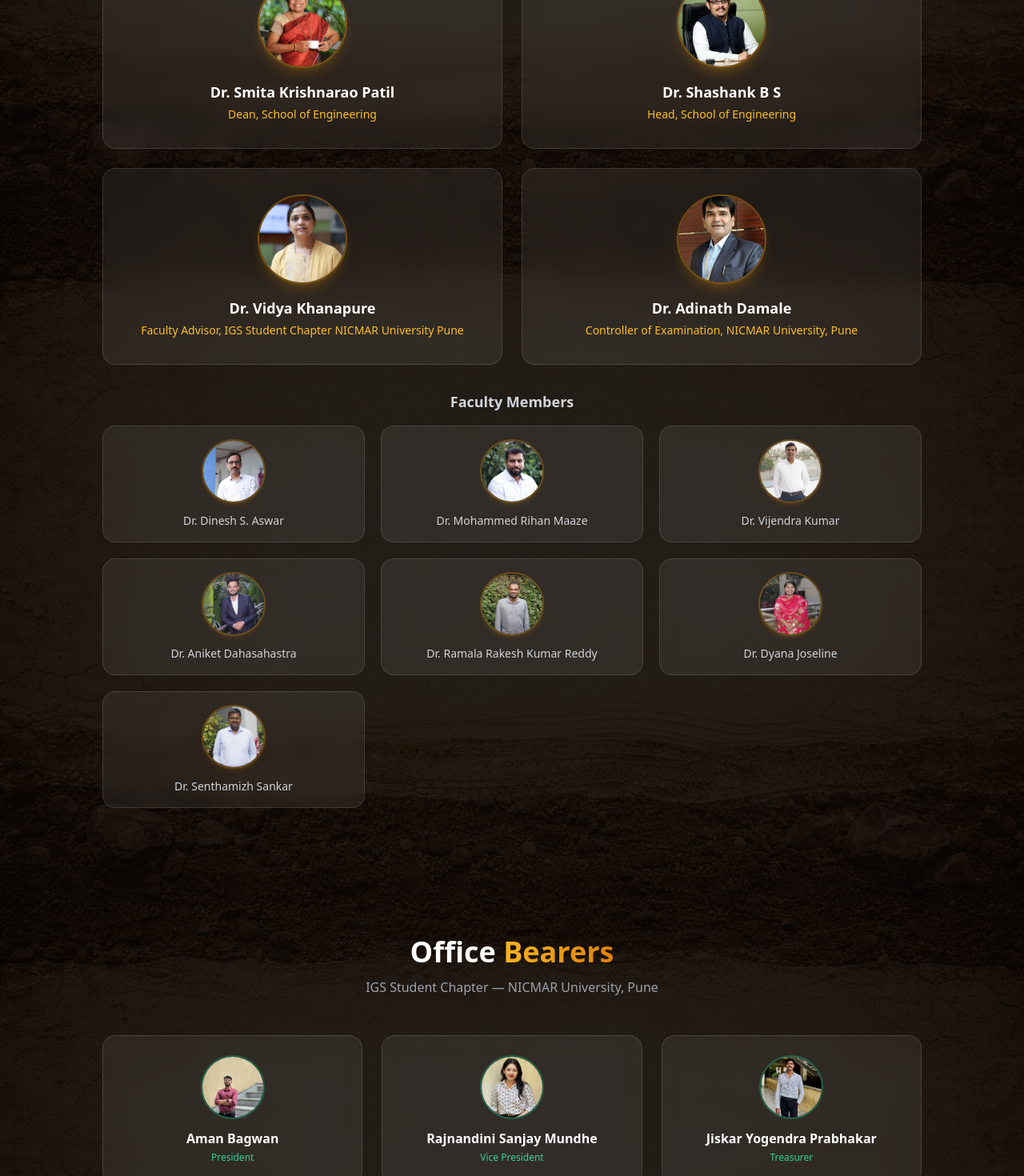
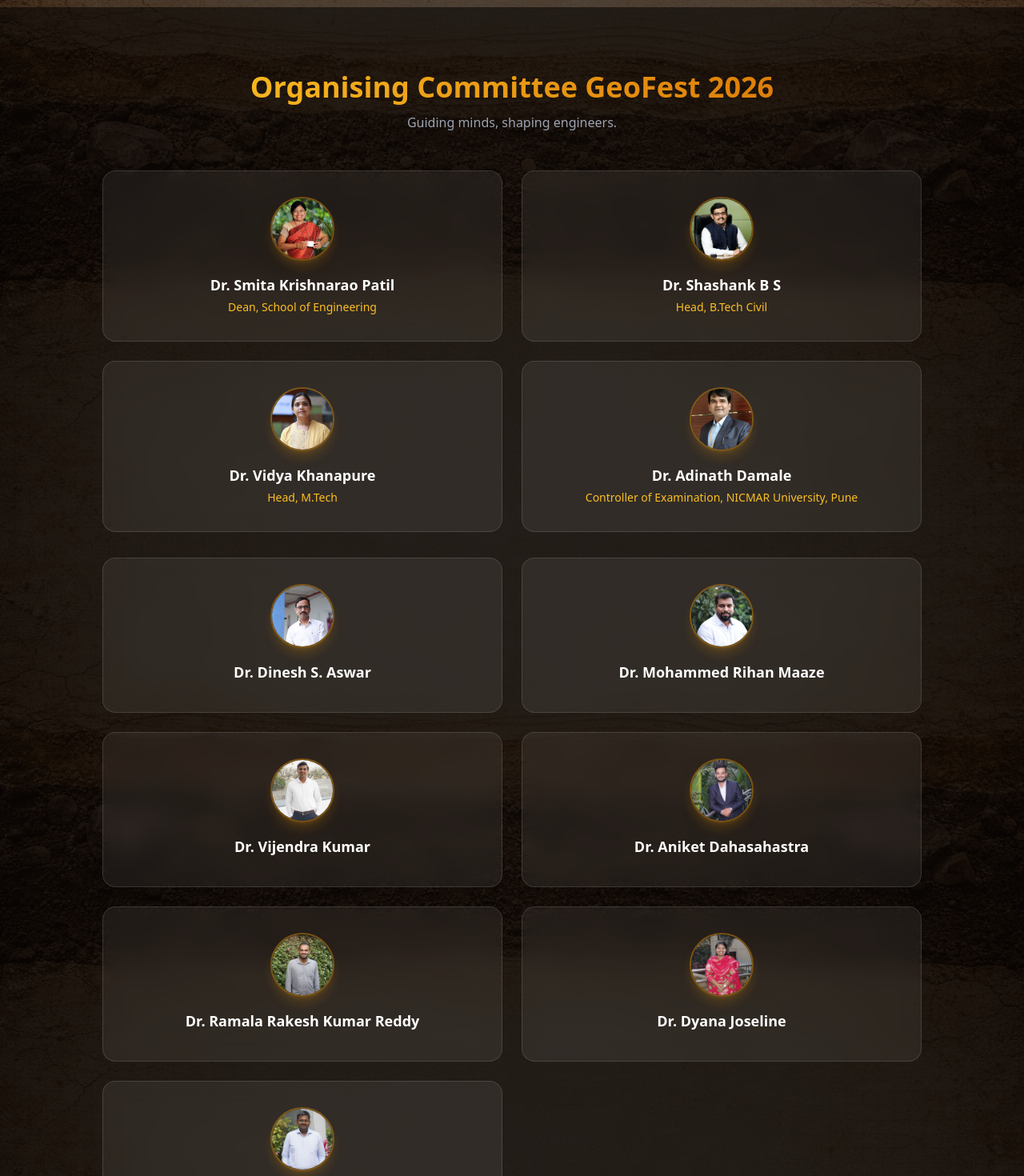
Before and after one commit to akankshakarhad/event_management_with_payment_gateway, a React (Vite) app in the folder frontend/: page / in a window 1280 px wide. Shown: the part 4840-6310 px from the top of the page at 80% size. Built offline with nearby package versions, Linux system fonts and the light colour scheme; the HTML template or start-up script is replaced by a standard one.

Commit message:
Minor changes

```diff
--- a/frontend/src/pages/EventsPage.jsx
+++ b/frontend/src/pages/EventsPage.jsx
@@ -312,7 +312,7 @@
                         <p>No photos for this event yet.</p>
                       </div>
                     ) : (
-                      <div className="grid grid-cols-1 sm:grid-cols-2 xl:grid-cols-3 gap-3 sm:gap-4">
+                      <div className="grid grid-cols-2 xl:grid-cols-3 gap-3 sm:gap-4">
                         {filtered.map((photo, i) => (
                           <motion.div key={photo.id}
                             initial={{ opacity: 0, scale: 0.9 }}
--- a/frontend/src/pages/LandingPage.jsx
+++ b/frontend/src/pages/LandingPage.jsx
@@ -113,8 +113,8 @@
 
 const FACULTY_ADVISORS = [
   { name: 'Dr. Smita Krishnarao Patil', role: 'Dean, School of Engineering',                                   initials: 'SP', photo: '/geofest_faculty_photos/Dr_Smita_K_Patil.jpg' },
-  { name: 'Dr. Shashank B S',           role: 'Head, School of Engineering',                                   initials: 'SB', photo: '/geofest_faculty_photos/Dr_Shashank_B_S.jpg' },
-  { name: 'Dr. Vidya Khanapure',        role: 'Faculty Advisor, IGS Student Chapter NICMAR University Pune',   initials: 'VK', photo: '/geofest_faculty_photos/Dr_Vidya_Khanapure.jpg' },
+  { name: 'Dr. Shashank B S',           role: 'Head, B.Tech Civil',                                            initials: 'SB', photo: '/geofest_faculty_photos/Dr_Shashank_B_S.jpg' },
+  { name: 'Dr. Vidya Khanapure',        role: 'Head, M.Tech',                                                  initials: 'VK', photo: '/geofest_faculty_photos/Dr_Vidya_Khanapure.jpg' },
   { name: 'Dr. Adinath Damale',         role: 'Controller of Examination, NICMAR University, Pune',            initials: 'AD', photo: '/geofest_faculty_photos/Dr_Adinath_Damale_new001.png' },
 ];
 
@@ -129,10 +129,11 @@
 ];
 
 const COMMITTEE_ROLES = [
-  { role: 'CHIEF PATRON',  name: 'Dr. Vijay Gupchup',            designation: 'President, NICMAR University, Pune',                              initials: 'VG', photo: '/geofest_faculty_photos/vijay-gupchup.jpg.jpeg' },
-  { role: 'PATRON',        name: 'Dr. Mrs. Sushma S. Kulkarni',  designation: 'Vice Chancellor, NICMAR University, Pune',                        initials: 'SK', photo: '/geofest_faculty_photos/dr-sushma-kulkarni.jpg.jpeg' },
-  { role: 'CONVENER',      name: 'Dr. Anilkumar L Agarwal',      designation: 'Dean Academics, NICMAR University, Pune',                         initials: 'AA', photo: '/geofest_faculty_photos/Agarwal_Anil.jpeg' },
-  { role: 'CO-CONVENER',   name: 'Dr. Smita Krishnarao Patil',   designation: 'Associate Professor and Dean, SOE NICMAR University, Pune',        initials: 'SP', photo: '/geofest_faculty_photos/Dr_Smita_K_Patil.jpg' },
+  { role: 'CHIEF PATRON',    name: 'Dr. Vijay Gupchup',            designation: 'President, NICMAR University, Pune',                              initials: 'VG', photo: '/geofest_faculty_photos/vijay-gupchup.jpg.jpeg' },
+  { role: 'PATRON',          name: 'Dr. Mrs. Sushma S. Kulkarni',  designation: 'Vice Chancellor, NICMAR University, Pune',                        initials: 'SK', photo: '/geofest_faculty_photos/dr-sushma-kulkarni.jpg.jpeg' },
+  { role: 'CONVENER',        name: 'Dr. Anilkumar L Agarwal',      designation: 'Dean Academics, NICMAR University, Pune',                         initials: 'AA', photo: '/geofest_faculty_photos/Agarwal_Anil.jpeg' },
+  { role: 'CO-CONVENER',     name: 'Dr. Smita Krishnarao Patil',   designation: 'Associate Professor and Dean, SOE NICMAR University, Pune',        initials: 'SP', photo: '/geofest_faculty_photos/Dr_Smita_K_Patil.jpg' },
+  { role: 'FACULTY ADVISOR', name: 'Dr. Vidya Khanapure',          designation: 'Faculty Advisor, IGS Student Chapter NICMAR University, Pune',    initials: 'VK', photo: '/geofest_faculty_photos/Dr_Vidya_Khanapure.jpg' },
 ];
 
 const IGS_COMMITTEE = [
@@ -447,7 +448,7 @@
         <div className="max-w-5xl mx-auto">
           <motion.div initial={{ opacity: 0 }} whileInView={{ opacity: 1 }} viewport={{ once: true }}
             className="text-center mb-10 sm:mb-12">
-            <h2 className="text-3xl sm:text-4xl font-extrabold mb-3"><span className="shimmer-text">Faculty</span></h2>
+            <h2 className="text-3xl sm:text-4xl font-extrabold mb-3"><span className="shimmer-text">Organising Committee GeoFest 2026</span></h2>
             <p className="text-gray-400 text-sm sm:text-base">Guiding minds, shaping engineers.</p>
           </motion.div>
 
@@ -458,7 +459,7 @@
                 initial={{ opacity: 0, y: 20 }} whileInView={{ opacity: 1, y: 0 }}
                 viewport={{ once: true }} transition={{ delay: i * 0.1 }}
                 className="glass rounded-2xl p-3 sm:p-8 text-center card-hover">
-                <div className="w-16 sm:w-28 h-16 sm:h-28 rounded-full mx-auto mb-3 sm:mb-4 overflow-hidden border-2 border-amber-500/40 shadow-lg shadow-amber-500/20">
+                <div className="w-16 h-16 sm:w-20 sm:h-20 rounded-full mx-auto mb-3 sm:mb-4 overflow-hidden border-2 border-amber-500/40 shadow-lg shadow-amber-500/20">
                   {f.photo
                     ? <img src={f.photo} alt={f.name} className="w-full h-full object-cover" />
                     : <div className="w-full h-full bg-gradient-to-br from-amber-500 to-amber-700 flex items-center justify-center text-xl sm:text-3xl font-bold text-white">
@@ -472,24 +473,23 @@
             ))}
           </div>
 
-          {/* Set 2 — 3×3 grid */}
+          {/* Set 2 — 2-col grid, matching Set 1 style */}
           <motion.div initial={{ opacity: 0 }} whileInView={{ opacity: 1 }} viewport={{ once: true }}>
-            <h3 className="text-base sm:text-lg font-bold text-gray-300 mb-4 text-center">Faculty Members</h3>
-            <div className="grid grid-cols-3 gap-3 sm:gap-5">
+            <div className="grid grid-cols-2 gap-3 sm:gap-6">
               {FACULTY_COORDINATORS.map((f, i) => (
                 <motion.div key={f.name}
-                  initial={{ opacity: 0, y: 16 }} whileInView={{ opacity: 1, y: 0 }}
-                  viewport={{ once: true }} transition={{ delay: i * 0.04 }}
-                  className="glass rounded-2xl p-2 sm:p-4 flex flex-col items-center text-center card-hover">
-                  <div className="w-12 h-12 sm:w-20 sm:h-20 rounded-full mb-2 sm:mb-3 overflow-hidden border-2 border-amber-500/30 shadow-md shadow-amber-500/10 flex-shrink-0">
+                  initial={{ opacity: 0, y: 20 }} whileInView={{ opacity: 1, y: 0 }}
+                  viewport={{ once: true }} transition={{ delay: i * 0.1 }}
+                  className="glass rounded-2xl p-3 sm:p-8 text-center card-hover">
+                  <div className="w-16 h-16 sm:w-20 sm:h-20 rounded-full mx-auto mb-3 sm:mb-4 overflow-hidden border-2 border-amber-500/40 shadow-lg shadow-amber-500/20">
                     {f.photo
                       ? <img src={f.photo} alt={f.name} className="w-full h-full object-cover" />
-                      : <div className="w-full h-full bg-gradient-to-br from-amber-500 to-amber-700 flex items-center justify-center text-sm sm:text-lg font-bold text-white">
+                      : <div className="w-full h-full bg-gradient-to-br from-amber-500 to-amber-700 flex items-center justify-center text-xl sm:text-3xl font-bold text-white">
                           {f.initials}
                         </div>
                     }
                   </div>
-                  <span className="text-[10px] sm:text-sm text-gray-300 font-medium leading-snug">{f.name}</span>
+                  <h3 className="font-bold text-white mb-1 text-xs sm:text-lg">{f.name}</h3>
                 </motion.div>
               ))}
             </div>
```
